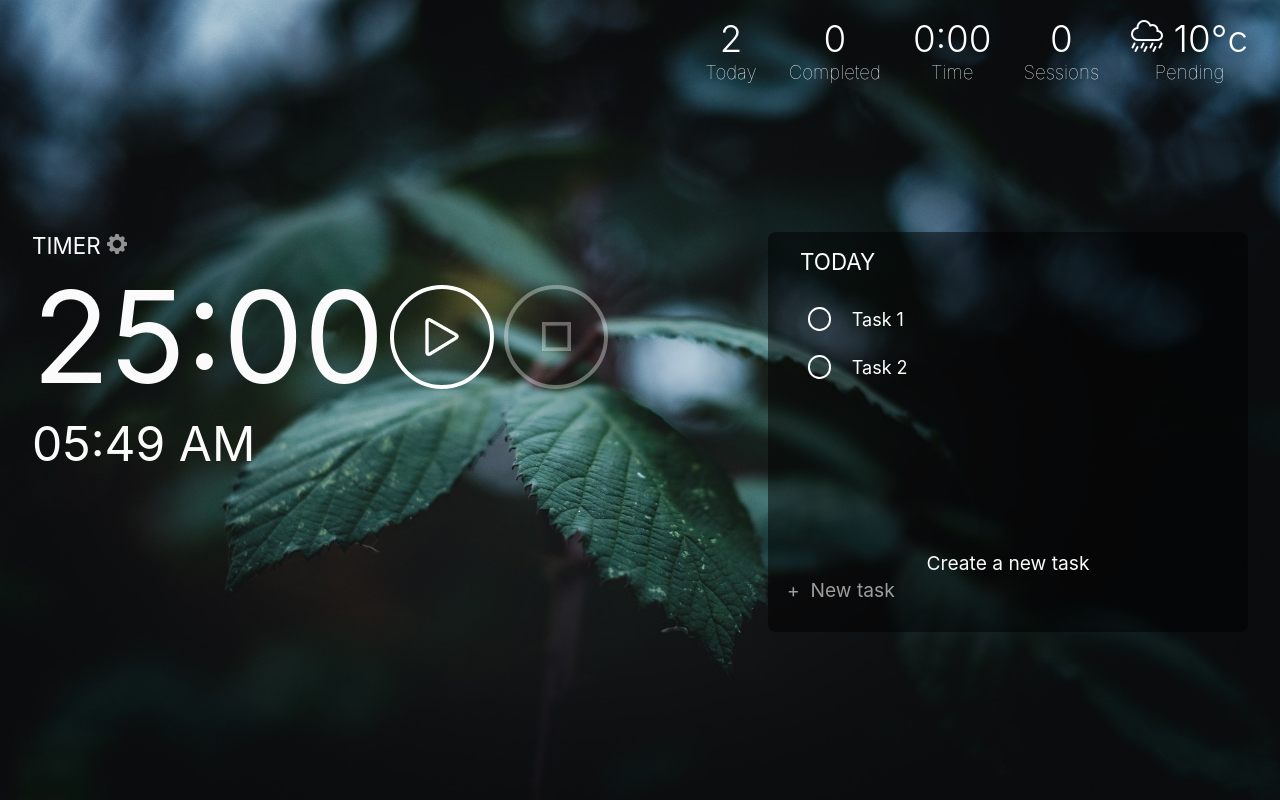
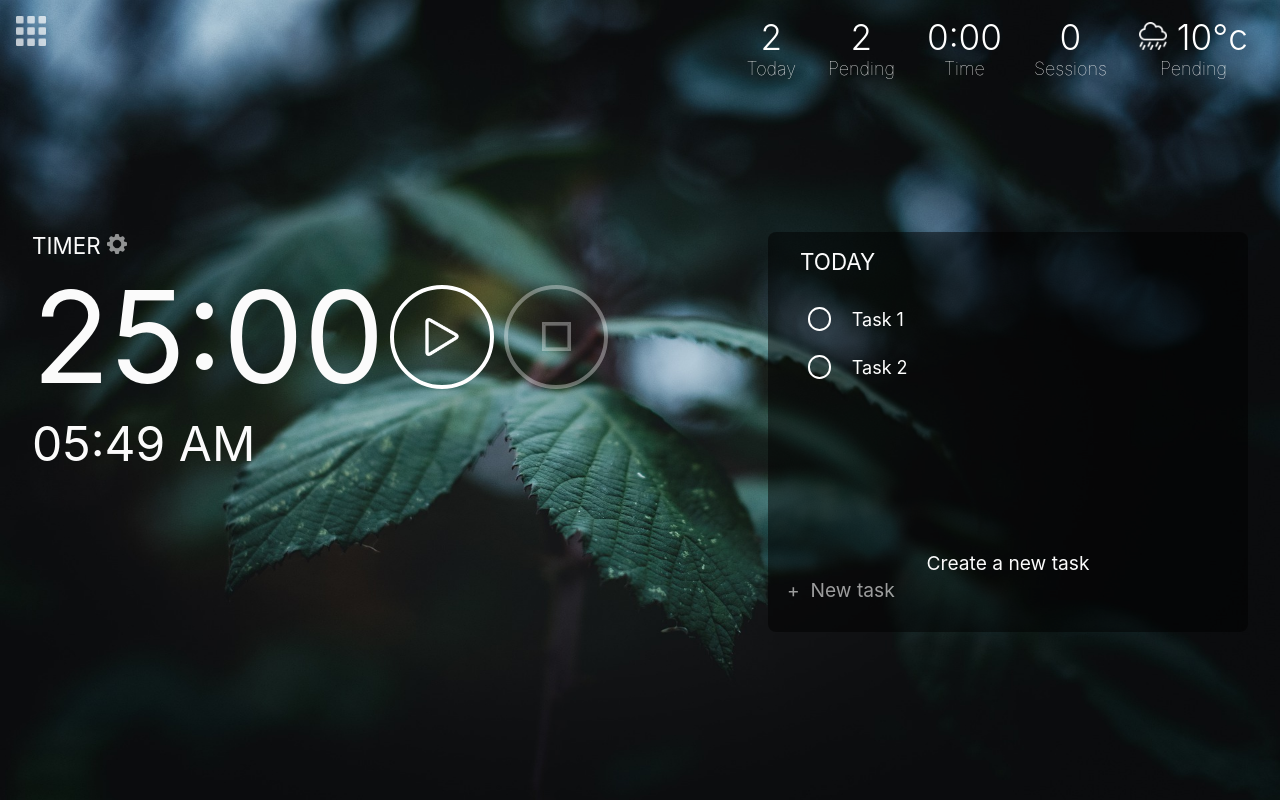
Before and after one commit to iCharlieAraiza/focus-tab, a website: page index.html in a window 1280 px wide. Drawn offline with nearby package versions, Linux system fonts and the light colour scheme.

Commit message:
Update menu button

```diff
--- a/css/style.scss
+++ b/css/style.scss
@@ -39,6 +39,8 @@ main{
     text-align: center;
     flex-wrap: wrap;
     padding: 1rem;
+    justify-content: space-between;
+
     h3{
         font-weight: 100;
         margin: 0;
@@ -48,11 +50,12 @@ main{
         align-items: center;
     }
     .figure{
-        font-size: 2.3rem;
+        font-size: 2.2rem;
         font-weight: 300;
     }
     .name{
         text-transform: capitalize;
+        font-size: 18px;
     }
     //Card section
     .card{
@@ -61,7 +64,36 @@ main{
 
     .icon{
         img{
-            width: 32px;
+            width: 28px;
+        }
+    }
+
+    .menu-wrap{
+        span{
+            position: relative;
+            height: 30px;
+            transition: 0.5s ease-in-out;
+            &:hover{
+                img{
+                    opacity: 1;
+                }
+                &::after{
+                    top: -12px;
+                    position: absolute;
+                    margin-left: 4px;
+                    padding: 4px 5px;
+                    font-size: 14px;
+                    text-transform: capitalize;
+                    content: 'Menu';
+                    background-color: #303843;
+                }
+            }
+        }
+        img{
+            width: 30px;
+            cursor: pointer;
+            opacity: 0.7;
+
         }
     }
 }
--- a/index.html
+++ b/index.html
@@ -13,6 +13,11 @@
     </div>
     <main>
         <section class="card-wrapper">
+            <div class="menu-wrap">
+                <span>
+                    <img src="/assets/img/icons/menu.png" alt="" srcset="">
+                </span>
+            </div>
             <div class="container">
                 <div class="card">
                     <h3 class="figure" id="totalTasks">
@@ -27,7 +32,7 @@
                         0
                     </h3>
                     <h3 class="name">
-                        Completed
+                        Pending
                     </h3>
                 </div>
                 <div class="card">
@@ -560,7 +565,7 @@
     const updateCompleteTasks = ()=>{
         let pending = 0
         taskList.forEach(task=>{
-            if(task.status){
+            if(!task.status){
                 pending++
             }
         })
```
Also changed, not shown: assets/img/icons/menu.png (added), css/style.css, 1 other file.
